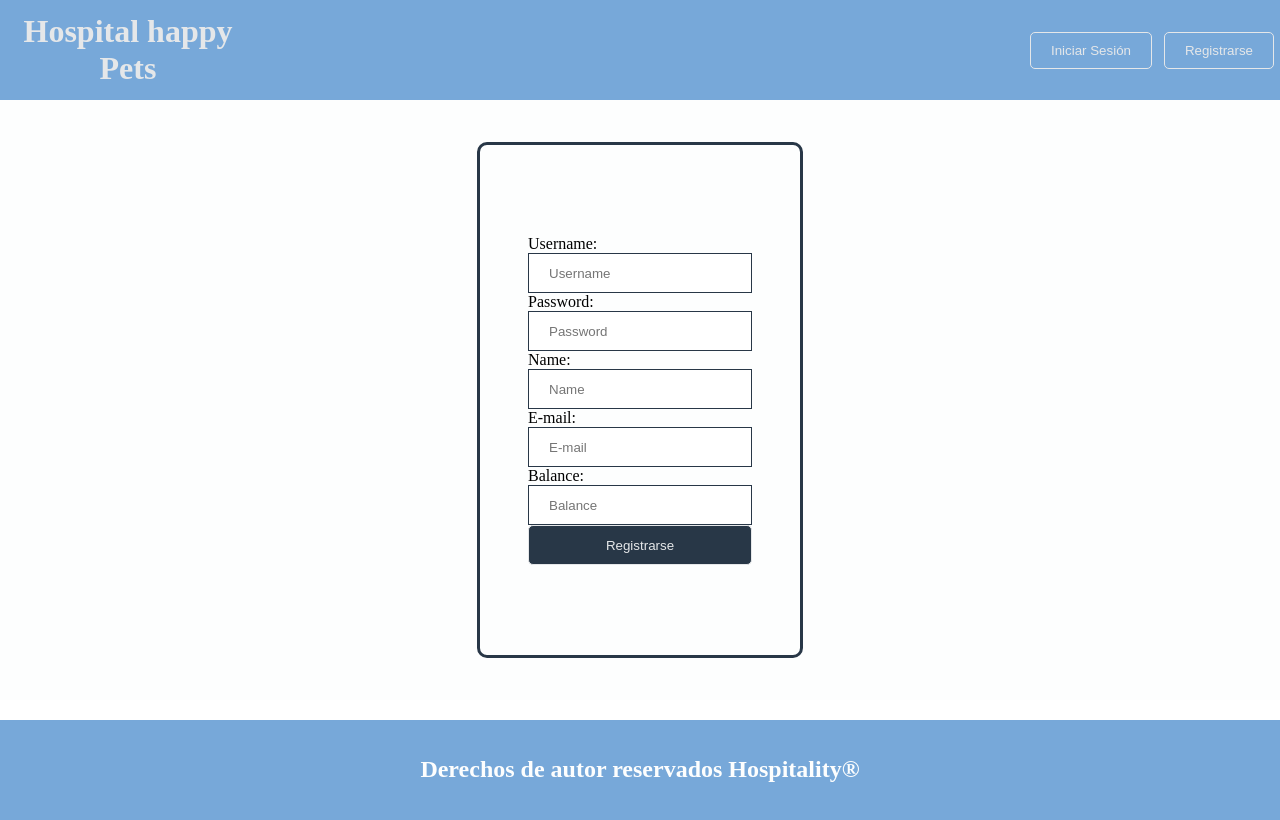
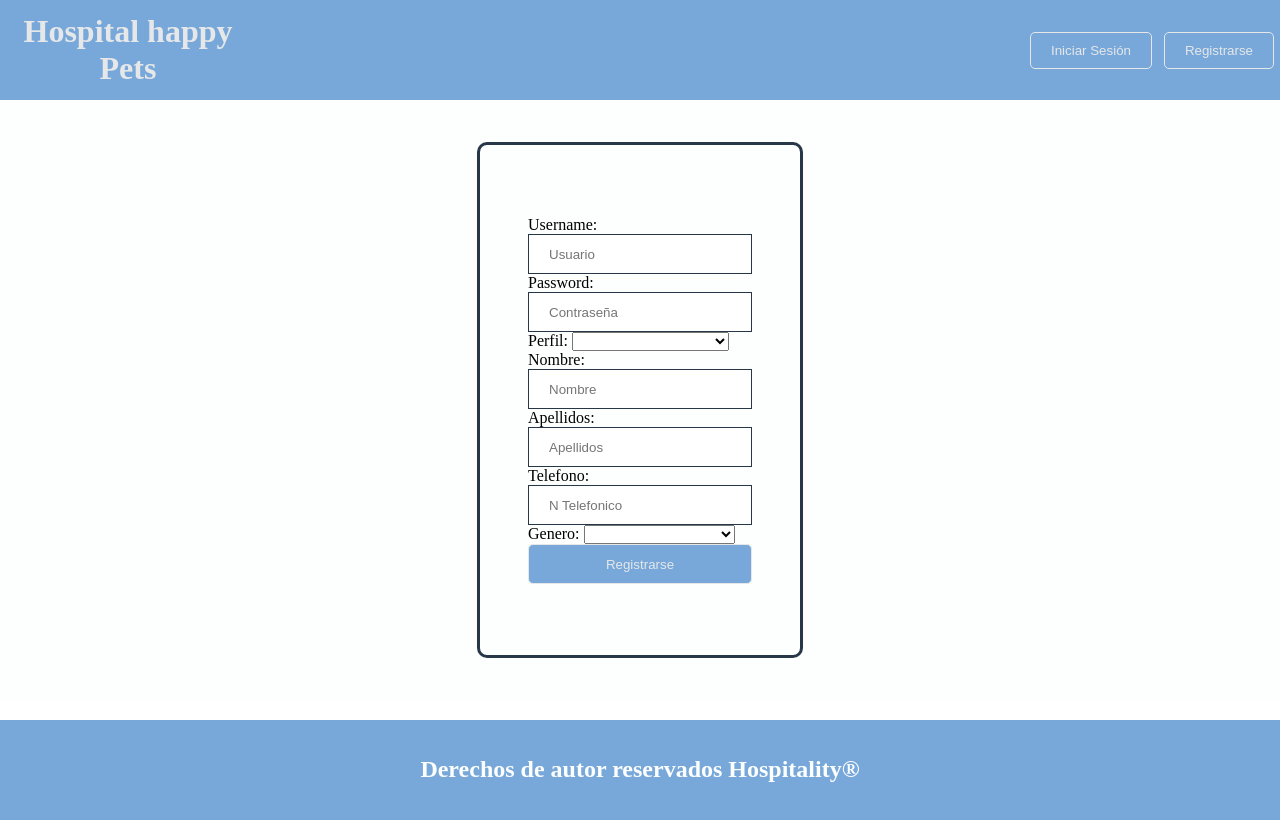
Before and after one commit to Gregory-reyes/hospitality_frontend, a Vue app: page /#/user/logIn in a window 1280 px wide. Both pictures are taken after a click on the button "Registrarse". Built offline with nearby package versions, Linux system fonts and the light colour scheme.

Commit message:
Configuración logIn funcional, signUp se implemento pendiente algunas modificaciones

```diff
--- a/src/App.vue
+++ b/src/App.vue
@@ -111,7 +111,7 @@
     .footer{
       margin: 0;
       padding: 0;
-      height: 5vh;
+      height: 10vh;
       min-height: 100px;
       background-color: #77a8d9;
       color: #FDFEFE;
--- a/src/components/LogIn.vue
+++ b/src/components/LogIn.vue
@@ -90,7 +90,7 @@
         width: 100%;
         height: 40px;
         color: #E5E7E9;
-        background: #283747;
+        background: #77a8d9;
         border: 1px solid #E5E7E9;
         border-radius: 5px;
         padding: 10px 25px;
--- a/src/components/SignUp.vue
+++ b/src/components/SignUp.vue
@@ -3,19 +3,38 @@
             <div class="container_signUp_user">
                 <form v-on:submit.prevent="processSignUp">
                     <label id="user_username"> Username:
-                        <input type="text" v-model="user.username" placeholder="Username" required>
+                        <input type="text" v-model="user.username" placeholder="Usuario" required>
                     </label>
                     <label id="user_password"> Password:
-                        <input type="password" v-model="user.password" placeholder="Password" required>
+                        <input type="password" v-model="user.password" placeholder="Contraseña" required>
                     </label>
-                    <label id="user_name"> Name:
-                        <input type="text" v-model="user.name" placeholder="Name" required>
+                    <label for="user_perfil"> Perfil:
+                        <select id="user_perfil" v-model="user.perfil">
+                        <option value="SeleccionePerfil">Seleccione una opción</option>
+                        <option value="empleado">Empleado</option>
+                        <option value="familiar">Familiar</option>
+                        <option value="paciente">Paciente</option>
+                        </select>
                     </label>
-                    <label id="user_email"> E-mail:
-                        <input type="email" v-model="user.email" placeholder="E-mail" required>
+                    <br>
+                    <label id="user_name"> Nombre:
+                        <input type="text" v-model="user.name" placeholder="Nombre" required>
                     </label>
-                    <label id="user_balance"> Balance:
-                        <input type="number" v-model="user.account.balance" placeholder="Balance" required>
+                    <label id="user_apellido"> Apellidos:
+                        <input type="text" v-model="user.apellidos" placeholder="Apellidos" required>
+                    </label>
+                    <label id="user_telefono"> Telefono:
+                        <input type="" v-model="user.telefono" placeholder="N Telefonico" required>
+                    </label>
+
+                    <label for="user_genero"> Genero:
+                        <select id="user_genero" v-model="user.genero">
+                        <option value="SeleccioneGenero">Seleccione un genero</option>
+                        <option value="familiar">Familiar</option>
+                        <option value="paciente">Paciente</option>
+                        <option value="paciente">Paciente</option>
+                        <option value="paciente">Paciente</option>
+                        </select>
                     </label>
                     <button type="submit">Registrarse</button>
                 </form>
@@ -32,12 +51,10 @@
                     username: "",
                     password: "",
                     name: "",
-                    email: "",
-                    account: {
-                        lastChangeDate: (new Date()).toJSON().toString(),
-                        balance: "",
-                        isActive: true
-                    }
+                    apellidos: "",
+                    telefono:"",
+                    genero:""
+
                 }
             }
         },
@@ -61,6 +78,7 @@
             }
         }
     }
+
     </script>
 
     <style>
@@ -102,7 +120,7 @@
         width: 100%;
         height: 40px;
         color: #E5E7E9;
-        background: #283747;
+        background: #77a8d9;
         border: 1px solid #E5E7E9;
         border-radius: 5px;
         padding: 10px 25px;
```
